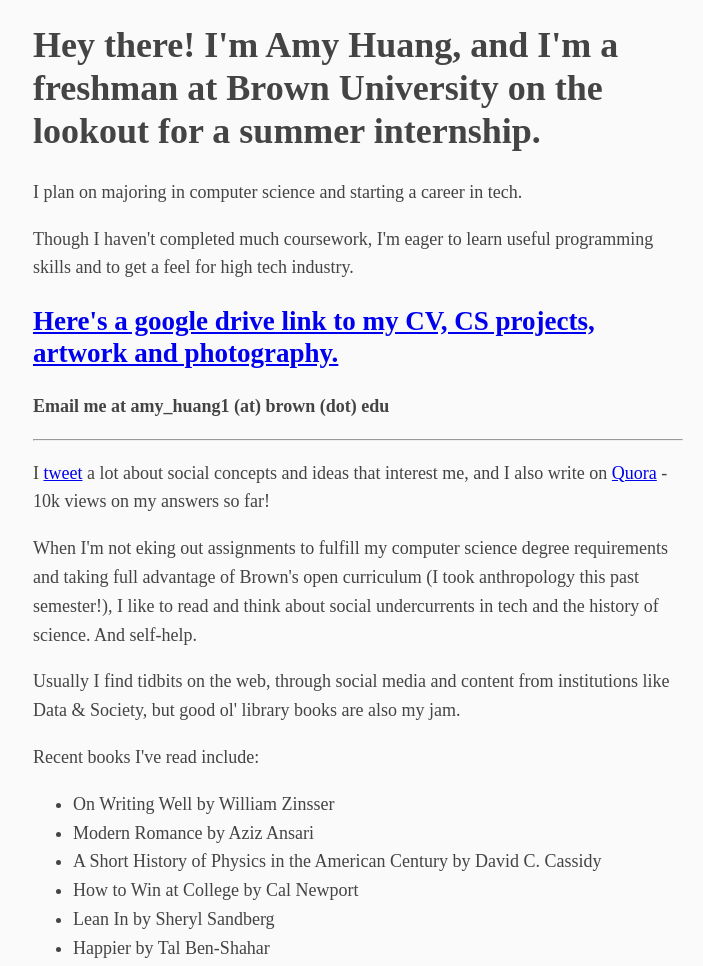
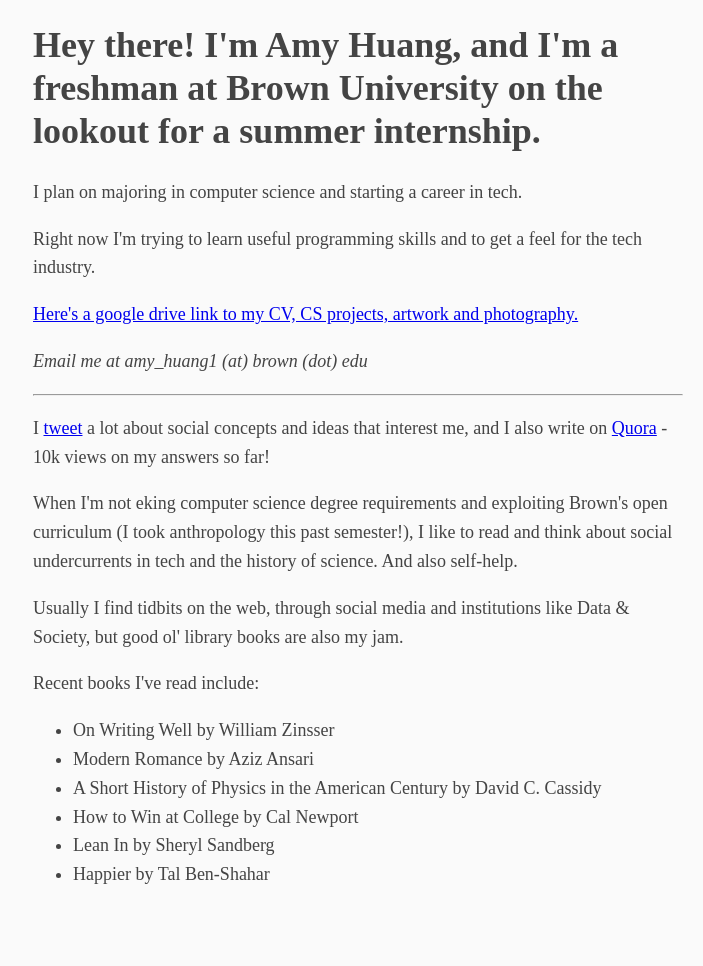
Before and after one commit to amy-huang/amy-huang.github.io, a plain HTML site: page index.html in a window 1280 px wide. Shown: the whole page, without its empty margins (282-985 px from the left). After the commit the page ends 909 px from the top, so only its background shows below. Drawn offline with Linux system fonts and the light colour scheme.

Commit message:
Signed-off-by: Amy Huang <amy.jiamei.huang@gmail.com>

```diff
--- a/index.html
+++ b/index.html
@@ -27,22 +27,22 @@
 	<header>
 		<h1> Hey there! I'm Amy Huang, and I'm a freshman at Brown University on the lookout for a summer internship.</h1>
 		<aside> I plan on majoring in computer science and starting a career in tech. </aside>
-		<p>Though I haven't completed much coursework, I'm eager to learn useful programming skills and to get a feel for high tech industry.</p>
+		<p>Right now I'm trying to learn useful programming skills and to get a feel for the tech industry.</p>
 	</header>
 
-	<h2> <a href="https://drive.google.com/drive/u/0/folders/0B1eo7iS2tovsSVhuUTY4YUMwSUE"> Here's a google drive link to my CV, CS projects, artwork and photography. </a> </h2>
+	<p> <a href="https://drive.google.com/drive/u/0/folders/0B1eo7iS2tovsSVhuUTY4YUMwSUE"> Here's a google drive link to my CV, CS projects, artwork and photography. </a> </p>
 
-	<p> <strong> Email me at amy_huang1 (at) brown (dot) edu </strong> </p>
+	<p> <em> Email me at amy_huang1 (at) brown (dot) edu </em> </p>
 
 	<hr>
 
 	<p>I <a href="https://twitter.com/info_nymph">tweet</a> a lot about social concepts and ideas that interest me,
 		and I also write on <a href="https://www.quora.com/profile/Amy-Huang-30">Quora</a> - 10k views on my answers so far! </p>
 
-	<p>When I'm not eking out assignments to fulfill my computer science degree requirements and taking full advantage of Brown's open curriculum
-		(I took anthropology this past semester!), I like to read and think about social undercurrents in tech and the history of science. And self-help. </p>
+	<p>When I'm not eking computer science degree requirements and exploiting Brown's open curriculum
+		(I took anthropology this past semester!), I like to read and think about social undercurrents in tech and the history of science. And also self-help. </p>
 
-	<p>Usually I find tidbits on the web, through social media and content from institutions like Data & Society, but good ol' library books are also my jam.</p>
+	<p>Usually I find tidbits on the web, through social media and institutions like Data & Society, but good ol' library books are also my jam.</p>
 
 	<p>Recent books I've read include: </p>
 	<ul>
```
